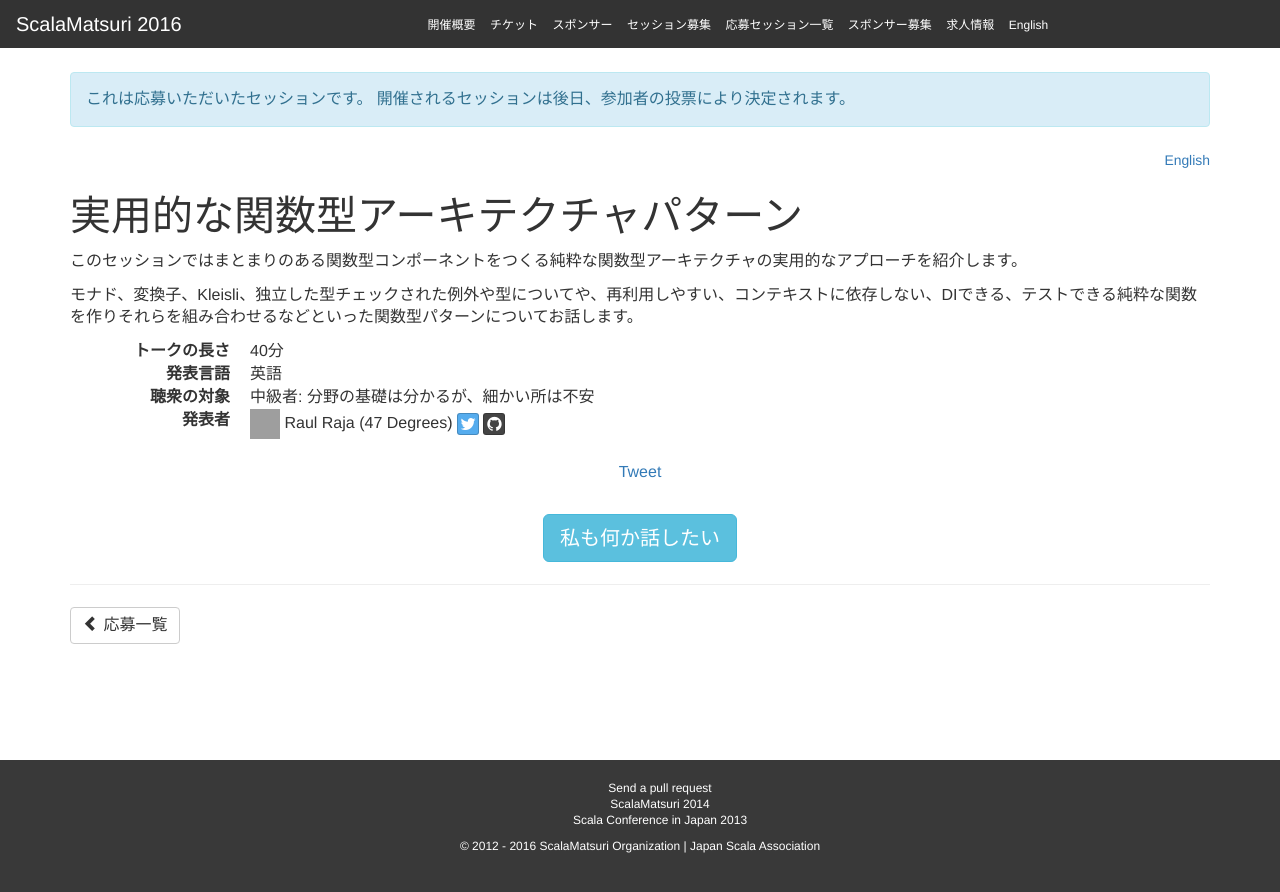
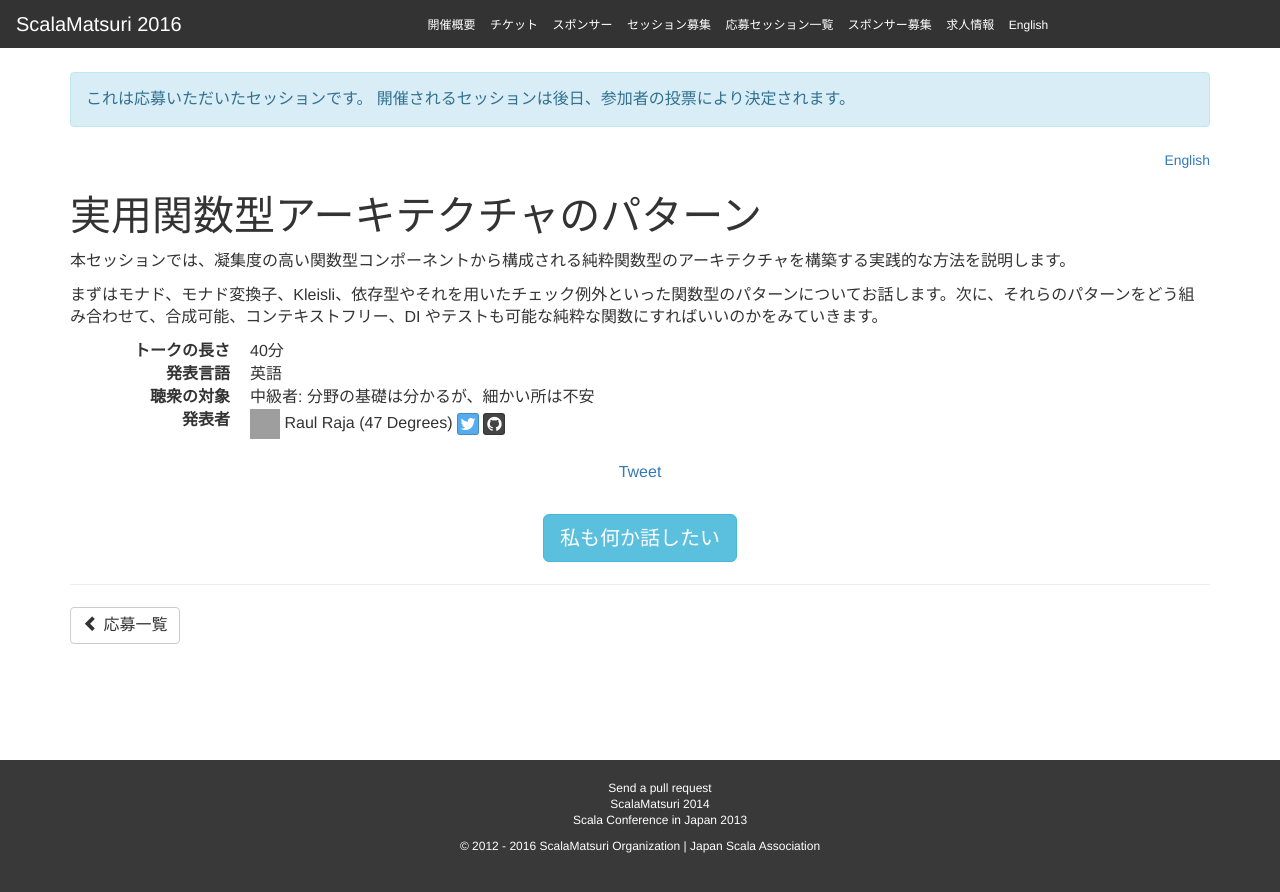
Before and after one commit to scalajp/2016.scalamatsuri.org, a Jekyll site: the page built from _candidates_ja/RaulRaja_1.html, in a window 1280 px wide. Shown: the top 892 px of the page. Built offline with Jekyll 4.4.1, drawn with Linux system fonts in a browser that asks for light colours; nearby versions of some CDN libraries; comment, search, counter and statistics services are not loaded; grey boxes are pictures that could not be loaded.

Commit message:
Fixes scalajp/2015#445. Translate RaulRaja_1.html

```diff
--- a/_candidates_ja/RaulRaja_1.html
+++ b/_candidates_ja/RaulRaja_1.html
@@ -1,6 +1,6 @@
 ---
 name: Raul Raja
-title: 実用的な関数型アーキテクチャパターン
+title: 実用関数型アーキテクチャのパターン
 length: 40
 audience: Intermediate
 language: English
@@ -9,5 +9,5 @@ github: raulraja
 icon: https://avatars0.githubusercontent.com/u/456796?v=3&s=460
 organization: 47 Degrees
 ---
-<p>このセッションではまとまりのある関数型コンポーネントをつくる純粋な関数型アーキテクチャの実用的なアプローチを紹介します。</p>
-<p>モナド、変換子、Kleisli、独立した型チェックされた例外や型についてや、再利用しやすい、コンテキストに依存しない、DIできる、テストできる純粋な関数を作りそれらを組み合わせるなどといった関数型パターンについてお話します。</p>
+<p>本セッションでは、凝集度の高い関数型コンポーネントから構成される純粋関数型のアーキテクチャを構築する実践的な方法を説明します。</p>
+<p>まずはモナド、モナド変換子、Kleisli、依存型やそれを用いたチェック例外といった関数型のパターンについてお話します。次に、それらのパターンをどう組み合わせて、合成可能、コンテキストフリー、DI やテストも可能な純粋な関数にすればいいのかをみていきます。</p>
```
